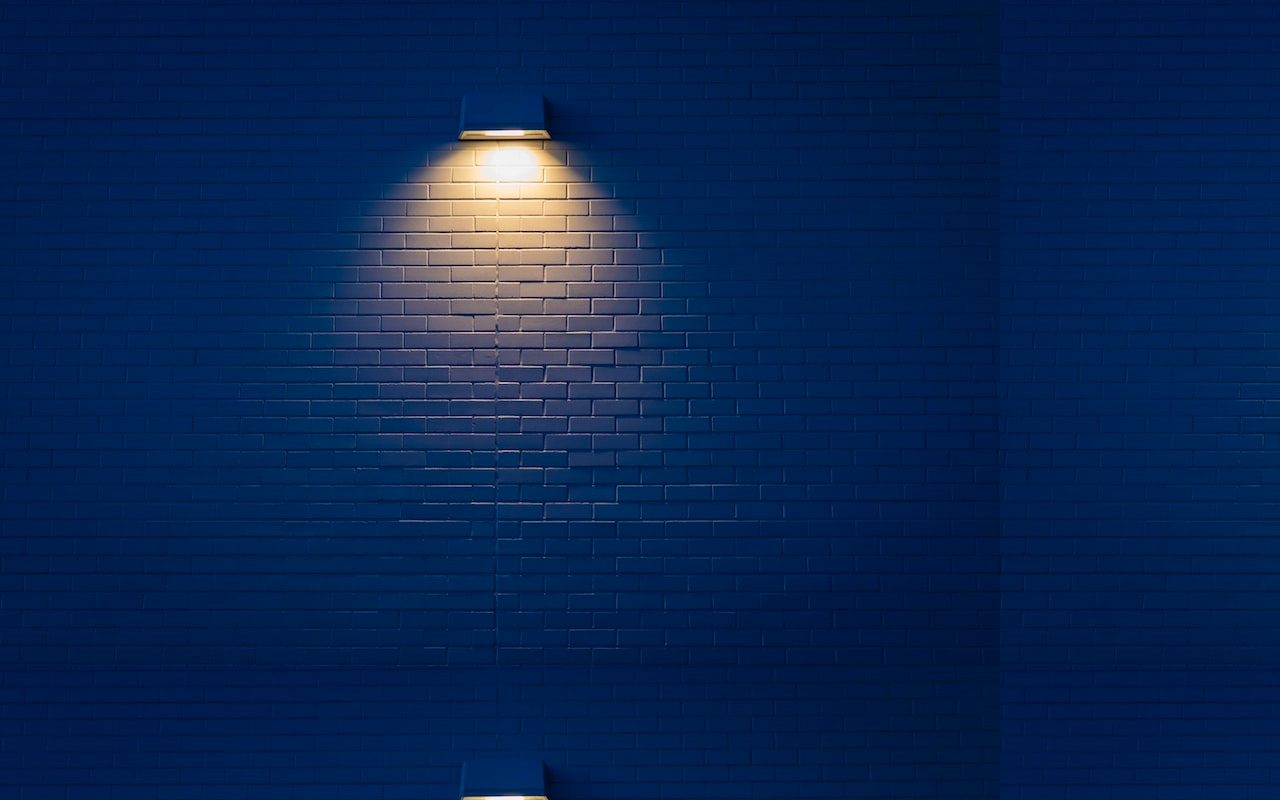
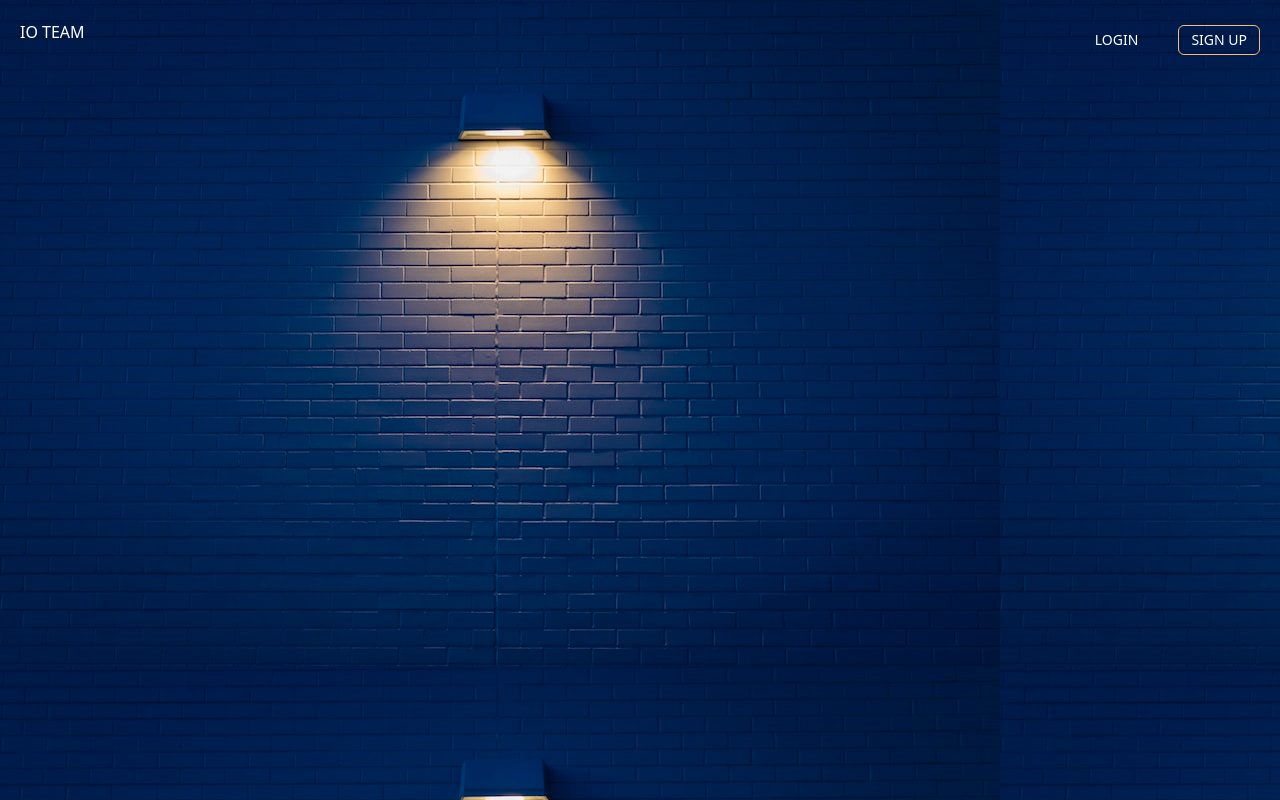
Before and after one commit to dieegobs/search-tailwind, a Next.js app: page / in a window 1280 px wide. Built offline with nearby package versions, Linux system fonts and the light colour scheme.

Commit message:
Fazendo a parte do menu

```diff
--- a/pages/index.js
+++ b/pages/index.js
@@ -1,7 +1,30 @@
 export default function Home() {
   return (
     <section>
-      <div className="h-screen w-full background"></div>
+      <div className="h-screen w-full background">
+
+        <div className="flex h-[10%] justify-between p-5">
+          <div>
+            <p className="text-white">IO TEAM</p>
+          </div>
+          <div className="flex items-center gap-x-10 ">
+
+            <div>
+              <p className="text-white text-sm">LOGIN</p>
+            </div>
+
+            <div>
+              <button className="border border-orange-300 text-white px-3 py-1 text-sm rounded-md">SIGN UP</button>
+            </div>
+
+          </div>
+        </div>
+
+      <div>
+
+      </div>
+
+      </div>
     </section>
   )
 }
```
